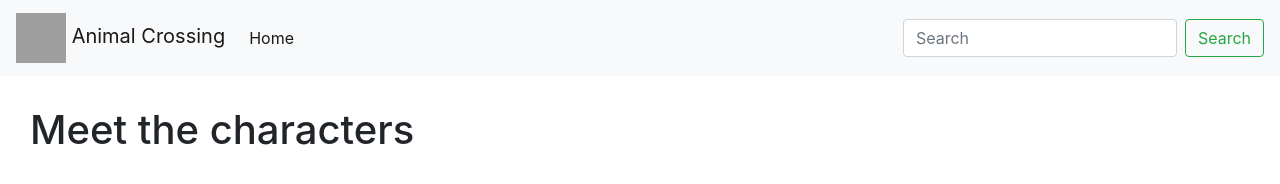
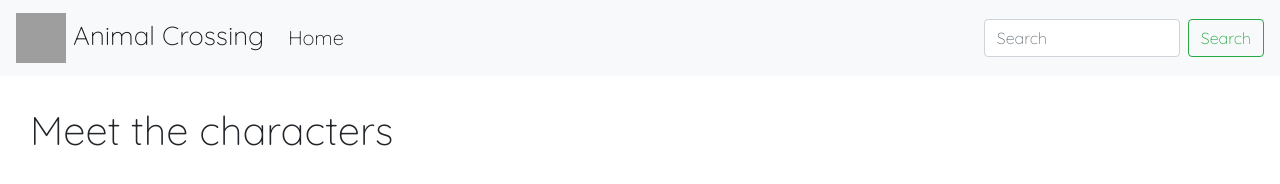
Before and after one commit to kayleebowers/animal-crossing-characters-app, a plain HTML site: page index.html in a window 1280 px wide. Drawn offline with nearby package versions, Linux system fonts and the light colour scheme; no server answers; grey boxes are pictures that could not be loaded.

Commit message:
style: adjust font sizes

```diff
--- a/css/styles.css
+++ b/css/styles.css
@@ -1,3 +1,24 @@
+body {
+   font-family: 'Quicksand', sans-serif;
+   font-size: 22px;
+}
+
+.navbar-brand {
+    font-size: 26px;
+}
+
+.btn {
+    font-size: 20px;
+}
+
+a {
+    font-size: 20px;
+}
+
+.search-bar__button {
+    font-size: 16px;
+}
+
 .all-characters, h1 {
     margin: 30px;
 }
--- a/index.html
+++ b/index.html
@@ -6,6 +6,9 @@
     <meta name="viewport" content="width=device-width, initial-scale=1.0" />
     <title>Animal Crossing Characters Application</title>
     <link rel="stylesheet" href="https://cdn.jsdelivr.net/npm/bootstrap@4.3.1/dist/css/bootstrap.min.css" integrity="sha384-ggOyR0iXCbMQv3Xipma34MD+dH/1fQ784/j6cY/iJTQUOhcWr7x9JvoRxT2MZw1T" crossorigin="anonymous">
+    <link rel="preconnect" href="https://fonts.googleapis.com">
+    <link rel="preconnect" href="https://fonts.gstatic.com" crossorigin>
+    <link href="https://fonts.googleapis.com/css2?family=Quicksand:wght@300&display=swap" rel="stylesheet">
     <link rel="stylesheet" href="css/styles.css" />
   </head>
   <body>
```
